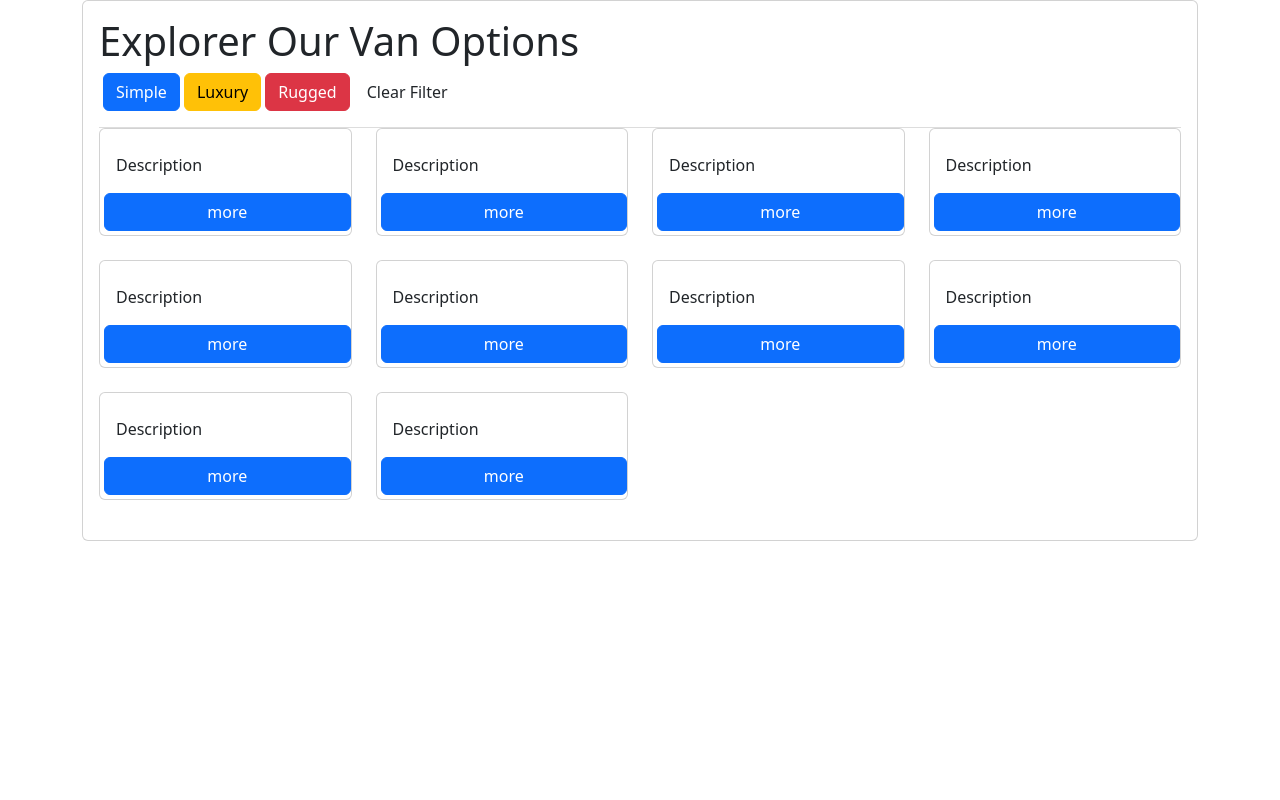
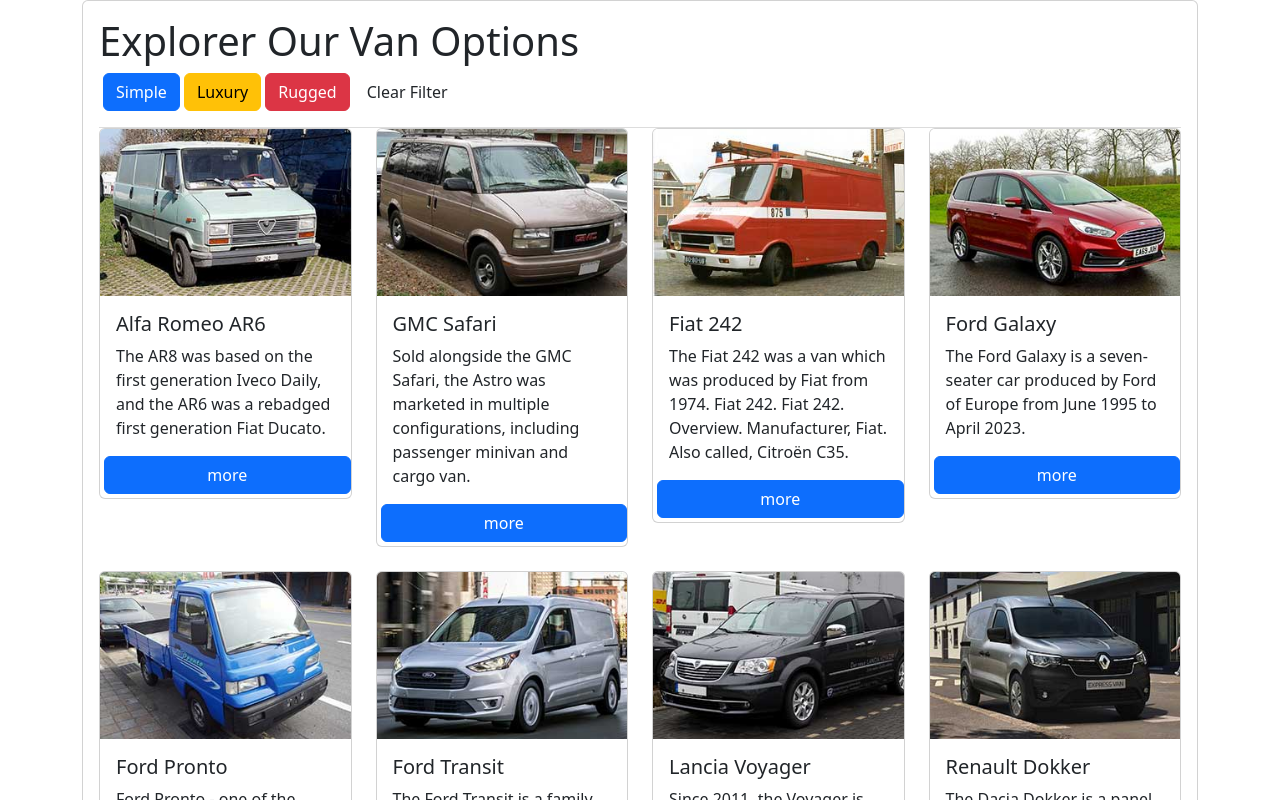
Before and after one commit to KanishkaKodithuwakku/my-app, a React (Create React App) app: page / in a window 1280 px wide. Shown: the top 800 px of the page. Built offline with nearby package versions, Linux system fonts and the light colour scheme; data requests are answered from the project's data file.

Commit message:
van details not showing issue fixed

```diff
--- a/src/components/Vans.js
+++ b/src/components/Vans.js
@@ -12,7 +12,7 @@
         {vans &&
           vans.map((van) => (
             <div className="col-md-3" key={van.id}>
-              <Card {...vans} />
+              <Card {...van} />
             </div>
           ))}
       </div>
```
